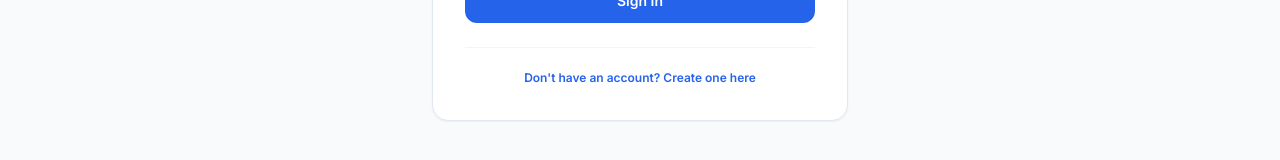
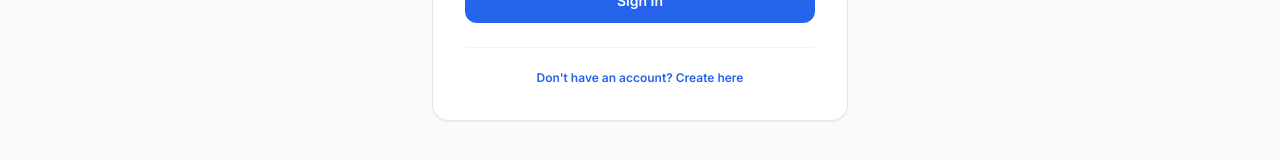
Before and after one commit to faizannaeem56/safeway-Enterprises-FYP, a React (Vite) app in the folder frontend/: page /#/auth in a window 1280 px wide. Shown: the part 423-583 px from the top of the page. Built offline with nearby package versions, Linux system fonts and the light colour scheme.

Commit message:
change in login page

```diff
--- a/frontend/src/pages/Auth.jsx
+++ b/frontend/src/pages/Auth.jsx
@@ -147,8 +147,8 @@ export default function Auth() {
             className="text-xs font-semibold text-blue-600 hover:underline"
           >
             {isLoginMode
-              ? "Don't have an account? Create one here"
-              : 'Already have an account? Sign sign'}
+              ? "Don't have an account? Create here"
+              : 'Already have an account? Sign in'}
           </button>
         </div>
       </div>
```
